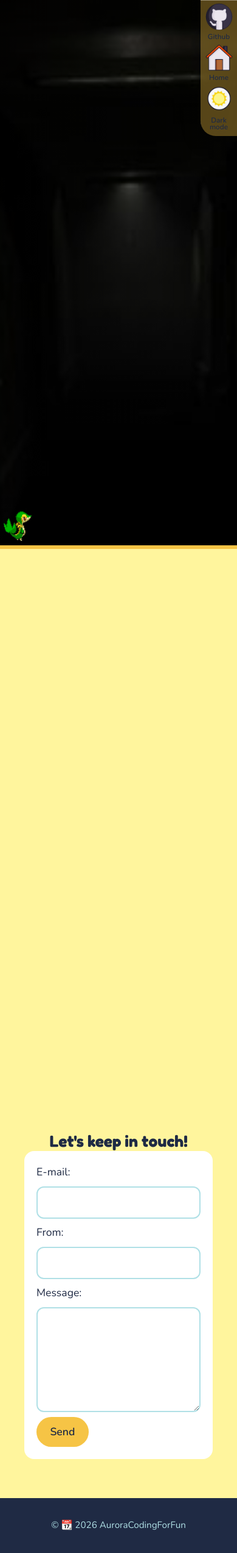
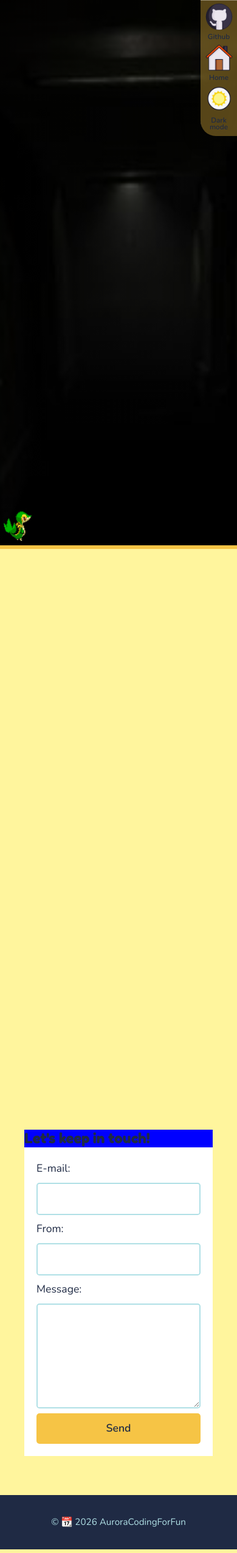
Before and after one commit to AuroraCodingForFun/BlogSite, a Jekyll site: the page built from PersonalPage.md, in a window 390 px wide. Shown: the whole page at 61% size. Built offline with Jekyll 4.4.1, drawn with Linux system fonts in a browser that asks for light colours.

Commit message:
Enhance styles for h2 and update form elements
Added styles for h2 element and modified button and input styles.

```diff
--- a/css/personal.css
+++ b/css/personal.css
@@ -114,6 +114,12 @@ nav h6 {
   text-align: center;
   margin: 0;
   font-size: clamp(2.2rem, 7vw, 3.6rem);
+}
+
+h2 {
+  text-align: left;
+  background:blue;
+  font-size: clamp(1.5rem, 5vw, 3.6rem);
 }
 
 .hero img {
@@ -241,7 +247,6 @@ footer {
   gap: 0.5rem;
   background: #fff;
   padding: 1.25rem;
-  border-radius: 1rem;
 }
 
 .contatti input,
@@ -249,17 +254,18 @@ footer {
   font: inherit;
   padding: 0.6rem 0.8rem;
   border: 2px solid var(--main-color);
-  border-radius: 0.75rem;
+  border-radius: 0.3rem;
 }
 
 .contatti button {
-  align-self: flex-start;
+  align-self: flex-center;
   font: inherit;
   font-weight: 700;
   background: var(--button);
   color: var(--text-color);
   border: none;
   padding: 0.6rem 1.4rem;
-  border-radius: 25px;
+  border-radius: 5px;
   cursor: pointer;
 }
+}
```
